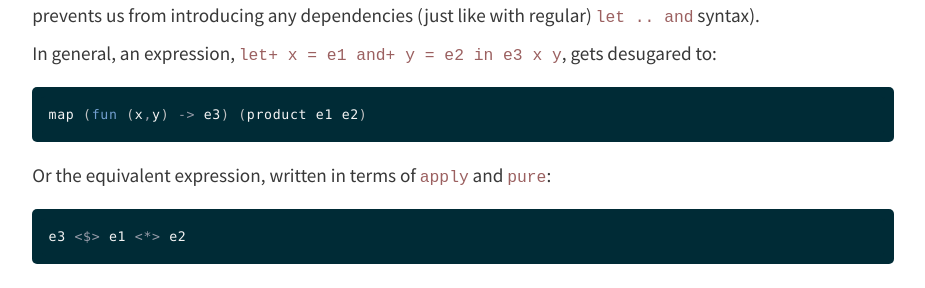
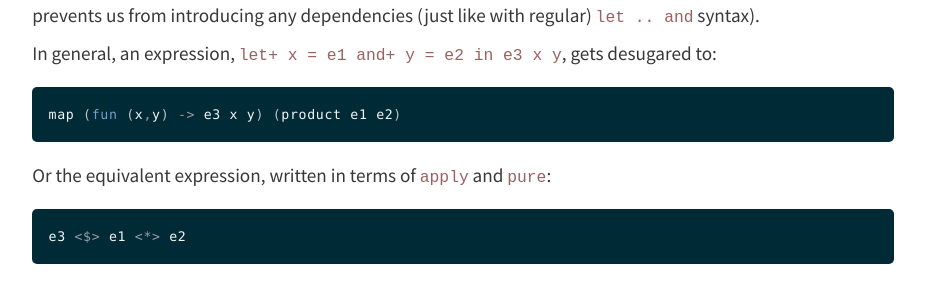
Before and after one commit to jobjo/jobjo.github.io, a Jekyll site: the page built from _posts/2019-04-24-ocaml-has-some-new-shiny-syntax.md, in a window 1280 px wide and 900 px high, scrolled down 4719 px. Shown: the part 153-441 px from the top of the window, without its empty margins (177-1102 px from the left). Built offline with Jekyll 4.4.1, drawn with Linux system fonts in a browser that asks for light colours; nearby versions of some CDN libraries.

Commit message:
Fix typo

````diff
--- a/_posts/2019-04-24-ocaml-has-some-new-shiny-syntax.md
+++ b/_posts/2019-04-24-ocaml-has-some-new-shiny-syntax.md
@@ -239,7 +239,7 @@ dependencies (just like with regular) `let .. and` syntax).
 In general, an expression, `let+ x = e1 and+ y = e2 in e3 x y`, gets desugared to:
 
 ```ocaml
-map (fun (x,y) -> e3) (product e1 e2)
+map (fun (x,y) -> e3 x y) (product e1 e2)
 ```
 
 Or the equivalent expression, written in terms of `apply` and `pure`:
````
